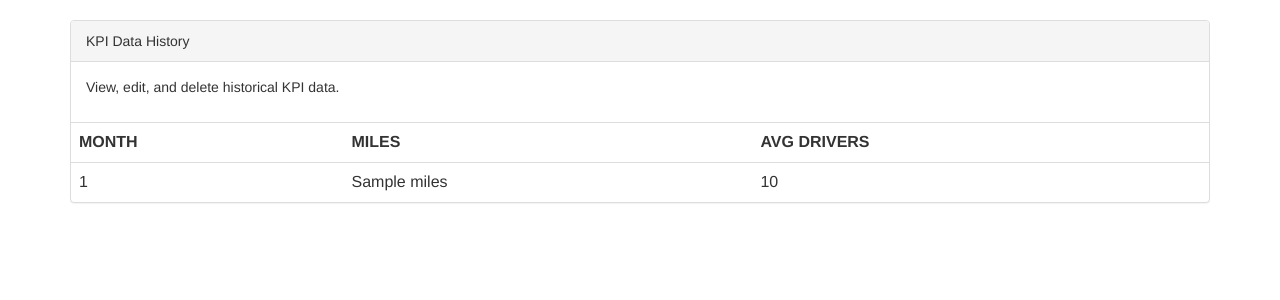
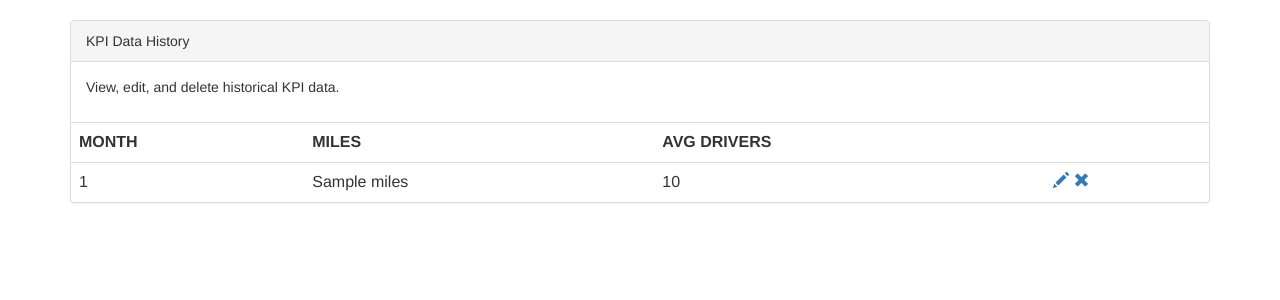
Before and after one commit to jwaltzjr/kpi-data, a Flask app: template app/templates/history.html in a window 1280 px wide. Shown: the part 52-352 px from the top of the page. Run offline with Flask 2, Linux system fonts and the light colour scheme; the template is opened without the code that fills it: most values are stand-ins (such as "Sample title", 1, 10 or a date in 2020); some libraries are stand-ins or nearby versions.

Commit message:
Add edit/delete icons

```diff
--- a/app/templates/history.html
+++ b/app/templates/history.html
@@ -11,12 +11,17 @@
         <th>MONTH</th>
         <th>MILES</th>
         <th>AVG DRIVERS</th>
+        <th></th>
       </tr>
       {% for month in data %}
         <tr>
           <td>{{ month.month_id }}</td>
           <td>{{ month.miles }}</td>
           <td>{{ month.avg_drivers }}</td>
+          <td class="edit-icons">
+            <a href="" class="glyphicon glyphicon-pencil"></a>
+            <a href="" class="glyphicon glyphicon-remove"></a>
+          </td>
         </tr>
       {% endfor %}
     </table>
```
